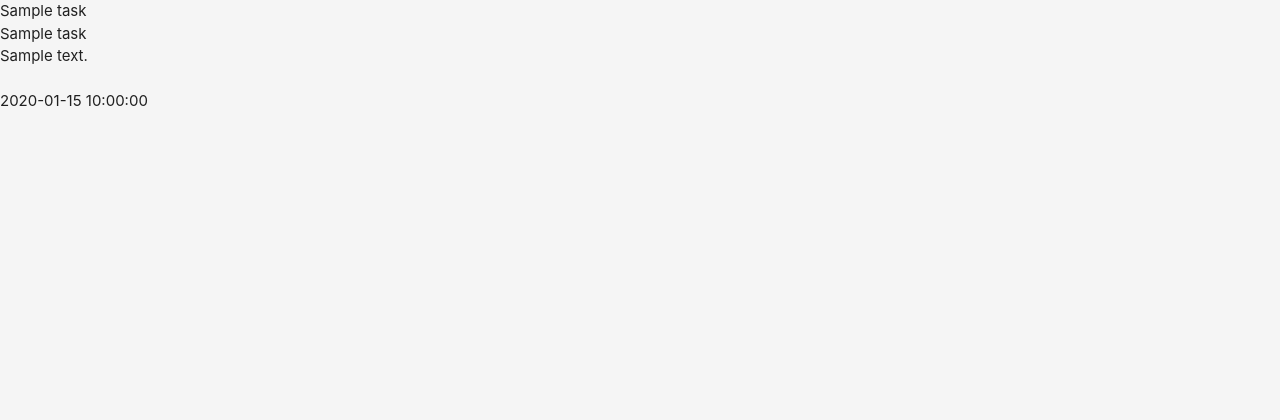
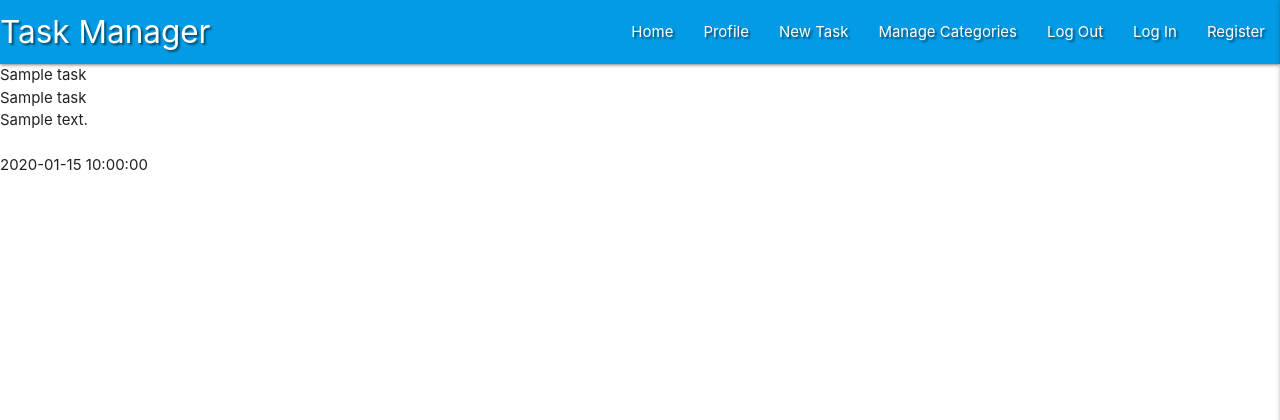
Before and after one commit to sanson0/task_manager, a Flask app: page / in a window 1280 px wide. Shown: the top 420 px of the page. Run offline with Flask 2, Linux system fonts and the light colour scheme; a database or web service that is not in the repository returns one stand-in record (values such as "Sample title"); some libraries are stand-ins or nearby versions.

Commit message:
Add Materialize Navbar and Sidenav

```diff
--- a/static/css/style.css
+++ b/static/css/style.css
@@ -1,3 +1,3 @@
-body {
-    background-color: whitesmoke;
+.text-shadow {
+    text-shadow: 2px 2px 2px rgba(0, 0, 0, 0.5);
 }
--- a/static/js/script.js
+++ b/static/js/script.js
@@ -0,0 +1,3 @@
+$(document).ready(function(){
+    $('.sidenav').sidenav({edge: "right"});
+  });
--- a/templates/base.html
+++ b/templates/base.html
@@ -13,6 +13,37 @@
     <title>Task Manager</title>
 </head>
 <body>
+
+    <header>
+<!--Main top nav bar-->
+    <nav class="nav-extended text-shadow light-blue darken-1">
+        <div class="nav-wrapper">
+        <a href="{{ url_for('get_tasks') }}" class="brand-logo">Task Manager</a>
+        <a href="#" data-target="mobile-demo" class="sidenav-trigger right"><i class="fas fa-bars">menu</i></a>
+        <ul class="right hide-on-med-and-down">
+            <li><a href="{{ url_for('get_tasks') }}">Home</a></li>
+            <li><a href="#">Profile</a></li>
+            <li><a href="#">New Task</a></li>
+            <li><a href="#">Manage Categories</a></li>
+            <li><a href="#">Log Out</a></li>
+            <li><a href="#">Log In</a></li>
+            <li><a href="#">Register</a></li>
+        </ul>
+        </div>
+    </nav>
+<!--Mobile nav bar-->
+    <ul class="sidenav" id="mobile-demo">
+        <li> <h4 class="center-align light-blue-text text-darken-4">Task Manager</h4></li>
+            <li><a href="{{ url_for('get_tasks') }}">Home</a></li>
+            <li><a href="#">Profile</a></li>
+            <li><a href="#">New Task</a></li>
+            <li><a href="#">Manage Categories</a></li>
+            <li><a href="#">Log Out</a></li>
+            <li><a href="#">Log In</a></li>
+            <li><a href="#">Register</a></li>
+    </ul>
+
+    </header>
     {% block content %}
     {% endblock %}
 
```
